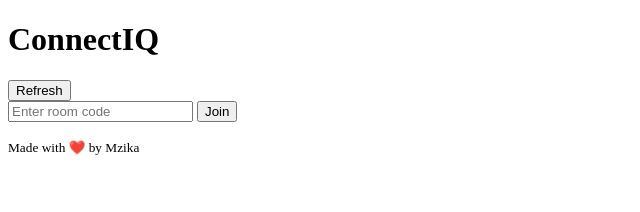
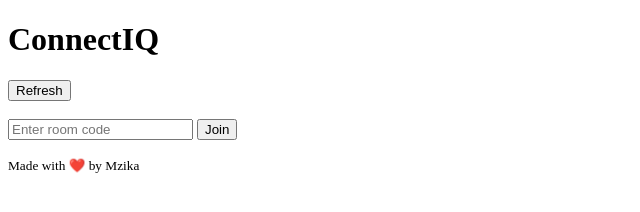
Before and after one commit to Novahiwa/connectiq, a website: page public/index.html in a window 1280 px wide. Shown: the whole page, without its empty margins (0-640 px from the left). Drawn offline with nearby package versions, Linux system fonts and the light colour scheme; no server answers.

```diff
--- a/public/index.html
+++ b/public/index.html
@@ -7,7 +7,7 @@
 </head>
 <body>
   <h1>ConnectIQ</h1>
-  <button onclick="location.reload()">Refresh</button>
+  <button onclick="location.reload()">Refresh</button><br><br>
 
   <div id="joinSection">
     <input id="codeInput" type="text" placeholder="Enter room code" />
```
